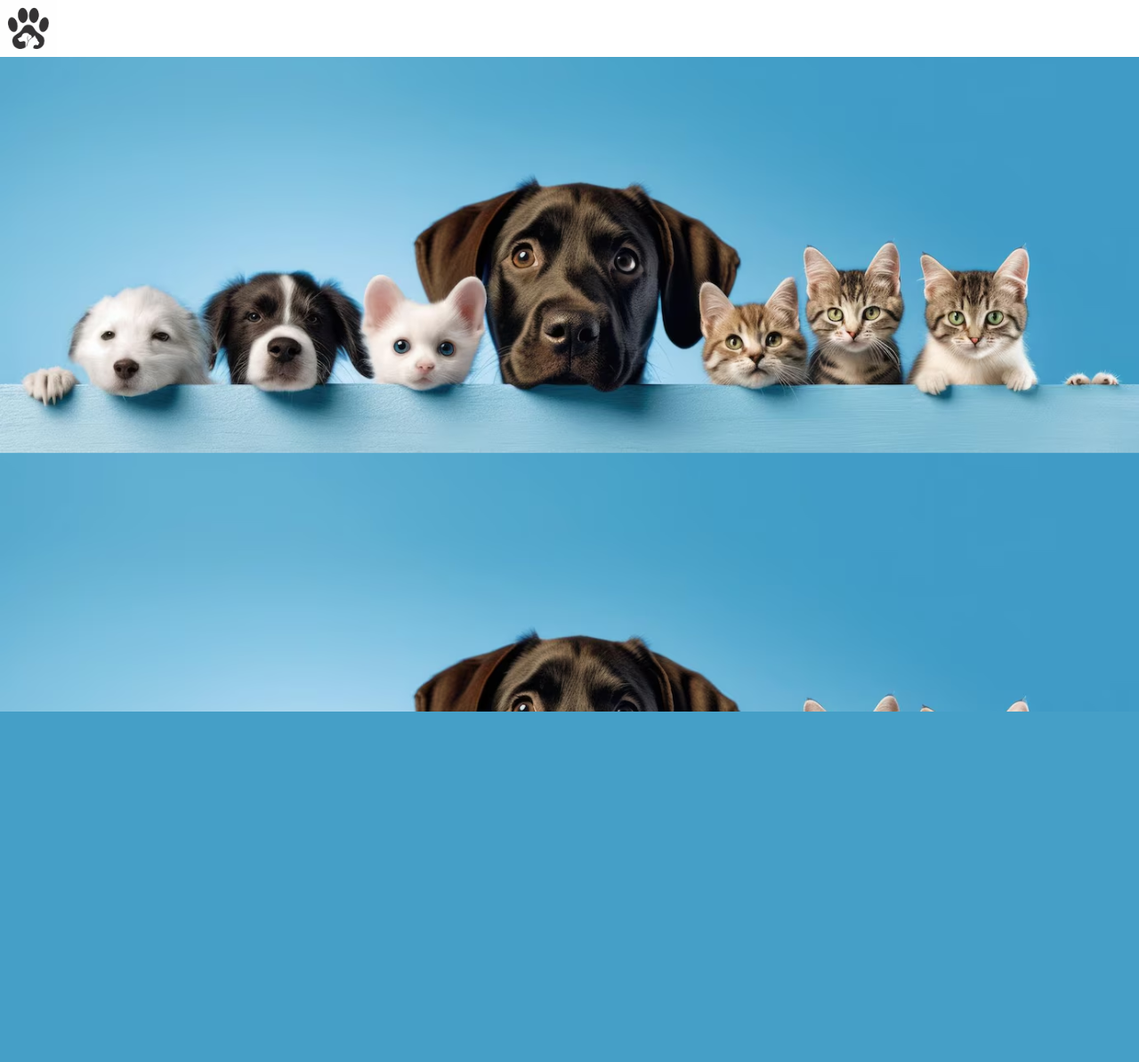
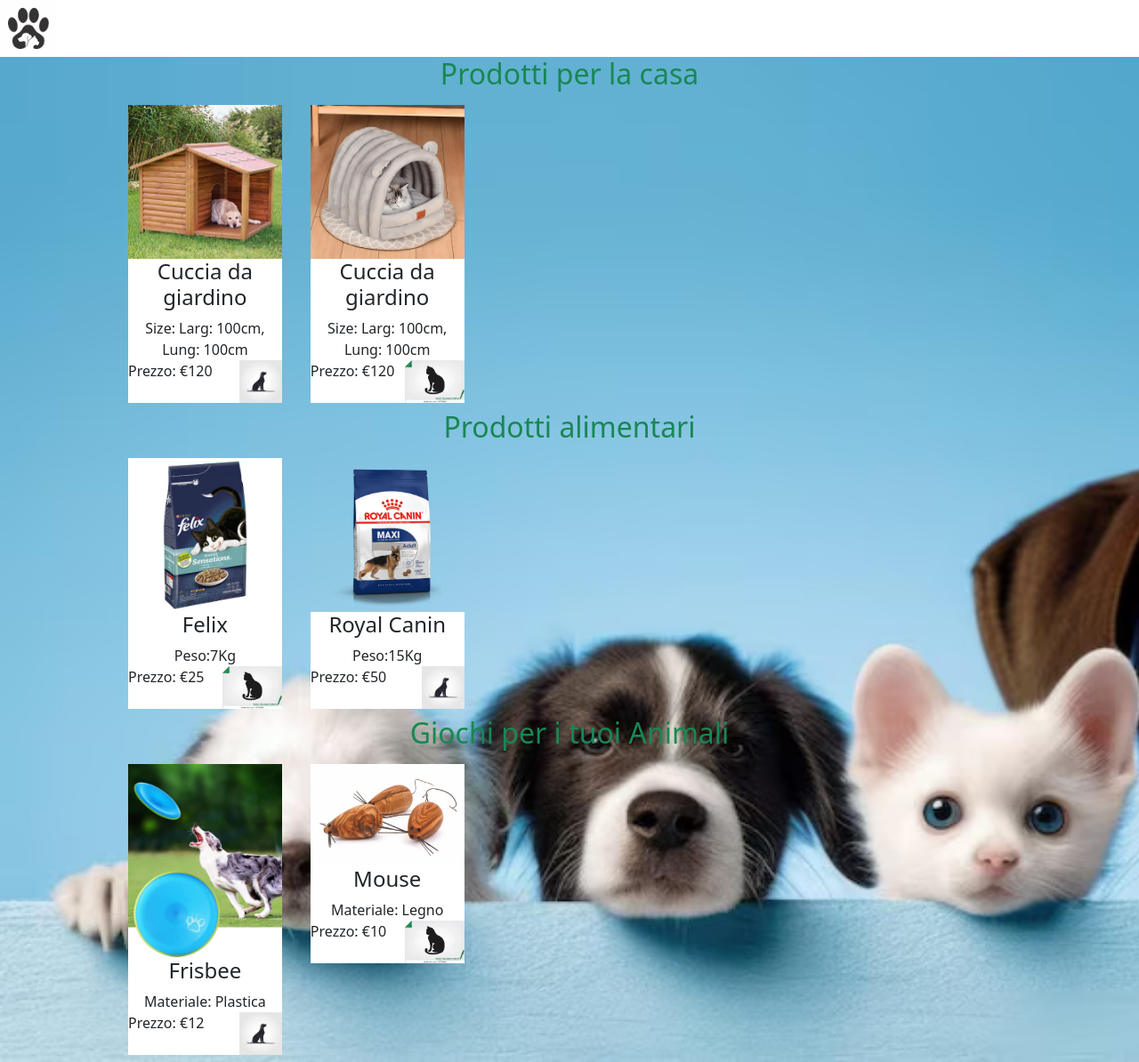
Before and after one commit to francescofalcone05/php-oop-2, a PHP site: page / in a window 1280 px wide. Shown: the whole page at 89% size. Before the commit the page ends 800 px from the top, so only its background shows below. Run offline with PHP 8.4, Linux system fonts and the light colour scheme.

Commit message:
categorie casa-cibo-gioco

```diff
--- a/css/style.css
+++ b/css/style.css
@@ -13,3 +13,25 @@
     width: 100%;
     background-color: white;
 }
+
+.my_card {
+    width: calc(100% / 5 - 1rem);
+    margin: 0 0.5rem;
+    min-height: 10rem;
+}
+
+.my_card>img {
+    width: 100%;
+}
+
+.descrizione {
+    background-color: white;
+}
+
+.cont_img {
+    height: 3rem;
+}
+
+.cont_img>img {
+    height: 100%;
+}
--- a/index.php
+++ b/index.php
@@ -1,3 +1,8 @@
+<?php
+include __DIR__ . "/store.php";
+
+?>
+
 <!DOCTYPE html>
 <html lang="en">
 
@@ -21,7 +26,67 @@
         </div>
     </header>
 
-    <main></main>
+    <main>
+        <div class="contenitore text-center">
+            <h2 class="text-success">Prodotti per la casa</h2>
+            <div class="d-flex">
+
+                <?php foreach ($prodottiCasa as $prodotto) { ?>
+                    <div class="my_card p-2">
+                        <img src="<?= $prodotto->prodotto->immagine ?>" alt="">
+                        <div class="descrizione">
+                            <h4><?= $prodotto->prodotto->nome ?></h4>
+                            <p class="mb-0">Size: Larg: <?= " " . $prodotto->getLarghezza() ?>, Lung:<?= " " . $prodotto->getLunghezza() ?></p>
+                            <div class="d-flex justify-content-between">
+                                <span>Prezzo:<?= " " . $prodotto->prodotto->getPrice() ?></span>
+                                <div class="cont_img"><img src="<?= $prodotto->prodotto->categoria->getIcone() ?>" alt=""></div>
+                            </div>
+                        </div>
+                    </div>
+                <?php } ?>
+
+            </div>
+
+            <h2 class="text-success">Prodotti alimentari</h2>
+            <div class="d-flex">
+
+                <?php foreach ($prodottiAlimentari as $prodotto) { ?>
+                    <div class="my_card p-2">
+                        <img src="<?= $prodotto->prodotto->immagine ?>" alt="">
+                        <div class="descrizione">
+                            <h4><?= $prodotto->prodotto->nome ?></h4>
+                            <p class="mb-0">Peso:<?= $prodotto->getKg() ?></p>
+                            <div class="d-flex justify-content-between">
+                                <span>Prezzo:<?= " " . $prodotto->prodotto->getPrice() ?></span>
+                                <div class="cont_img"><img src="<?= $prodotto->prodotto->categoria->getIcone() ?>" alt=""></div>
+                            </div>
+                        </div>
+                    </div>
+                <?php } ?>
+
+            </div>
+
+            <h2 class="text-success">Giochi per i tuoi Animali</h2>
+            <div class="d-flex">
+
+                <?php foreach ($giochi as $prodotto) { ?>
+                    <div class="my_card p-2">
+                        <img src="<?= $prodotto->prodotto->immagine ?>" alt="">
+                        <div class="descrizione">
+                            <h4><?= $prodotto->prodotto->nome ?></h4>
+                            <p class="mb-0">Materiale:<?= ' ' . $prodotto->materiale ?></p>
+                            <div class="d-flex justify-content-between">
+                                <span>Prezzo:<?= " " . $prodotto->prodotto->getPrice() ?></span>
+                                <div class="cont_img"><img src="<?= $prodotto->prodotto->categoria->getIcone() ?>" alt=""></div>
+                            </div>
+                        </div>
+                    </div>
+                <?php } ?>
+
+            </div>
+        </div>
+
+    </main>
 
     <footer></footer>
 
--- a/models/Casa.php
+++ b/models/Casa.php
@@ -1,4 +1,5 @@
 <?php
+
 
 class Casa
 {
@@ -15,11 +16,11 @@
 
     public function getLarghezza()
     {
-        return 'cm' . $this->larghezza;
+        return $this->larghezza . 'cm';
     }
 
     public function getLunghezza()
     {
-        return 'cm' . $this->lunghezza;
+        return $this->lunghezza . 'cm';
     }
 }
--- a/models/Categoria.php
+++ b/models/Categoria.php
@@ -1,16 +1,15 @@
 <?php
+
+
 
 class Categoria
 {
     public $animale;
     public $iconaCategoria;
-    public $categoria;
 
-    public function __construct($animale, $iconaCategoria, $categoria)
+    public function __construct($animale)
     {
         $this->animale = $animale;
-        $this->iconaCategoria = $iconaCategoria;
-        $this->categoria = $categoria;
     }
 
     public function getIcone()
@@ -18,9 +17,11 @@
         if ($this->animale == 'cane') {
 
             $this->iconaCategoria = "./img/icona-cane.jpeg";
+            return $this->iconaCategoria;
         } else {
 
             $this->iconaCategoria = "./img/icona-gatto.webp";
+            return $this->iconaCategoria;
         };
     }
 }
--- a/models/Cibo.php
+++ b/models/Cibo.php
@@ -2,12 +2,17 @@
 
 class Cibo
 {
+    public $peso;
     public $prodotto;
-    public $peso;
 
-    public function __construct(Prodotto $prodotto, $peso)
+    public function __construct($peso, Prodotto $prodotto)
     {
+        $this->peso = $peso;
         $this->prodotto = $prodotto;
-        $this->peso = $peso;
+    }
+
+    public function getKg()
+    {
+        return $this->peso . 'Kg';
     }
 }
--- a/models/Gioco.php
+++ b/models/Gioco.php
@@ -0,0 +1,13 @@
+<?php
+
+class Gioco
+{
+    public $materiale;
+    public $prodotto;
+
+    public function __construct($materiale, Prodotto $prodotto)
+    {
+        $this->materiale = $materiale;
+        $this->prodotto = $prodotto;
+    }
+}
--- a/models/Prodotto.php
+++ b/models/Prodotto.php
@@ -1,4 +1,5 @@
 <?php
+
 
 class Prodotto
 {
--- /dev/null
+++ b/store.php
@@ -0,0 +1,31 @@
+<?php
+
+include __DIR__ . "/models/Casa.php";
+include __DIR__ . "/models/Cibo.php";
+include __DIR__ . "/models/Categoria.php";
+include __DIR__ . "/models/Prodotto.php";
+include __DIR__ . "/models/Gioco.php";
+
+
+
+
+$prodottiCasa = [
+
+    new Casa(new Prodotto('Cuccia da giardino', 120, './img/cucce-per-cani-1.jpg', new Categoria('cane')), 100, 100),
+    new Casa(new Prodotto('Cuccia da giardino', 120, './img/cuccia-gatti.webp', new Categoria('gatto')), 100, 100)
+
+];
+
+$prodottiAlimentari = [
+
+    new Cibo(7, new Prodotto('Felix', 25, './img/felix.jpg', new Categoria('gatto'))),
+    new Cibo(15, new Prodotto('Royal Canin', 50, './img/royalpng.png', new Categoria('cane'))),
+
+];
+
+$giochi = [
+
+    new Gioco('Plastica', new Prodotto('Frisbee', 12, './img/frisbee.jpg', new Categoria('cane'))),
+    new Gioco('Legno', new Prodotto('Mouse', 10, './img/topolino-gatto.jpg', new Categoria('gatto'))),
+
+];
```
Also changed, not shown: data/store.php (deleted, +0 -11 lines), img/felix.jpg (added), img/frisbee.jpg (added), img/royalpng.png (added), img/topolino-gatto.jpg (added), zampa-cane.jpeg (added).
